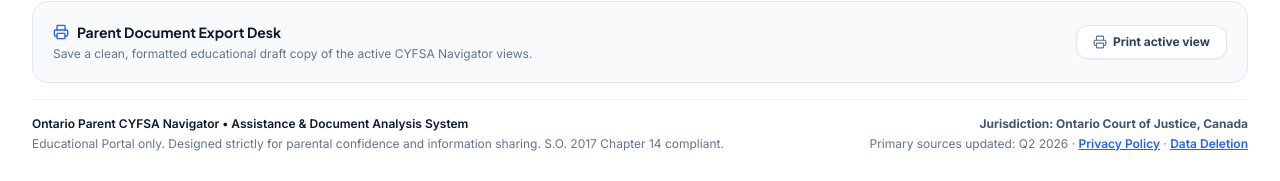
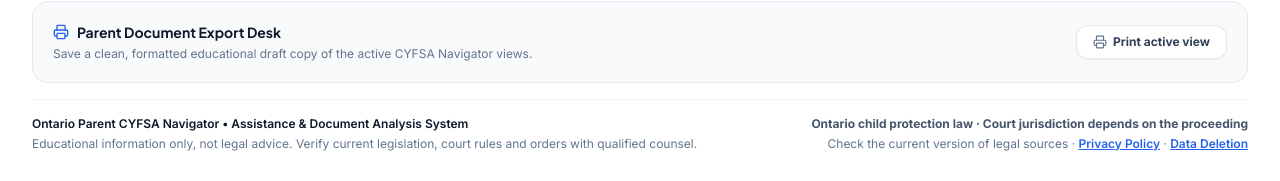
Before and after one commit to bettertimesahead475-commits/ontario-parent-cyfsa-navigator1, a React (Vite) app: page / in a window 1280 px wide. Shown: the part 4456-4637 px from the top of the page. Built offline with nearby package versions, Linux system fonts and the light colour scheme; no server answers.

Commit message:
legal: remove unsubstantiated compliance claim and stale footer law-update date

```diff
--- a/src/App.tsx
+++ b/src/App.tsx
@@ -601,13 +601,13 @@ export default function App() {
           <div className="flex flex-col sm:flex-row sm:items-center sm:justify-between text-xs text-slate-500 gap-4 pt-4 border-t border-slate-100 pb-2">
             <div className="space-y-1">
               <span className="font-semibold text-slate-900 block">Ontario Parent CYFSA Navigator • Assistance & Document Analysis System</span>
-              <span className="block text-slate-500">Educational Portal only. Designed strictly for parental confidence and information sharing. S.O. 2017 Chapter 14 compliant.</span>
+              <span className="block text-slate-500">Educational information only, not legal advice. Verify current legislation, court rules and orders with qualified counsel.</span>
             </div>
 
             <div className="space-y-1 text-center sm:text-right font-sans text-xs">
-              <span className="block text-slate-600 font-bold">Jurisdiction: Ontario Court of Justice, Canada</span>
+              <span className="block text-slate-600 font-bold">Ontario child protection law · Court jurisdiction depends on the proceeding</span>
               <span className="block text-slate-500 mt-0.5">
-                Primary sources updated: Q2 2026 · <Link href="/privacy" className="text-brand-600 underline hover:text-brand-800 font-sans font-semibold">Privacy Policy</Link> · <Link href="/data-deletion" className="text-brand-600 underline hover:text-brand-800 font-sans font-semibold">Data Deletion</Link>
+                Check the current version of legal sources · <Link href="/privacy" className="text-brand-600 underline hover:text-brand-800 font-sans font-semibold">Privacy Policy</Link> · <Link href="/data-deletion" className="text-brand-600 underline hover:text-brand-800 font-sans font-semibold">Data Deletion</Link>
               </span>
             </div>
           </div>
```
